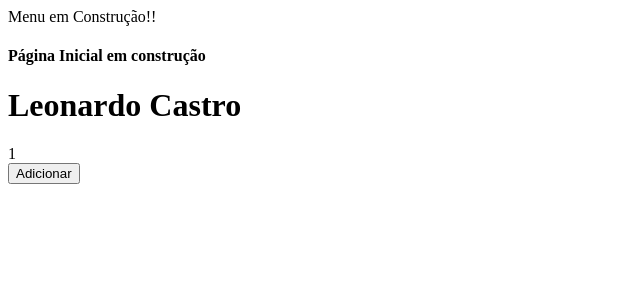
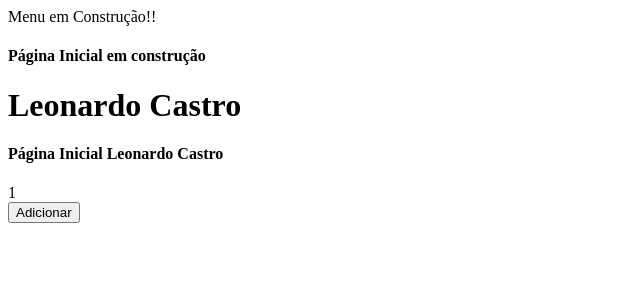
Before and after one commit to Leleocastro/unique-idea, a Next.js app: page / in a window 1280 px wide. Shown: the top 300 px of the page, without its empty margins (0-640 px from the left). Built offline with nearby package versions, Linux system fonts and the light colour scheme.

Commit message:
teste commit 1

```diff
--- a/package.json
+++ b/package.json
@@ -7,7 +7,6 @@
     "dev": "next dev",
     "build": "next build",
     "start": "next start"
-
   },
   "repository": {
     "type": "git",
--- a/pages/index.js
+++ b/pages/index.js
@@ -7,6 +7,7 @@ function Home() {
             <Menu />
             <h4>Página Inicial em construção</h4>
             <h1>Leonardo Castro</h1>
+            <h4>Página Inicial Leonardo Castro</h4>
             <Contador />
         </div>
     )
```
